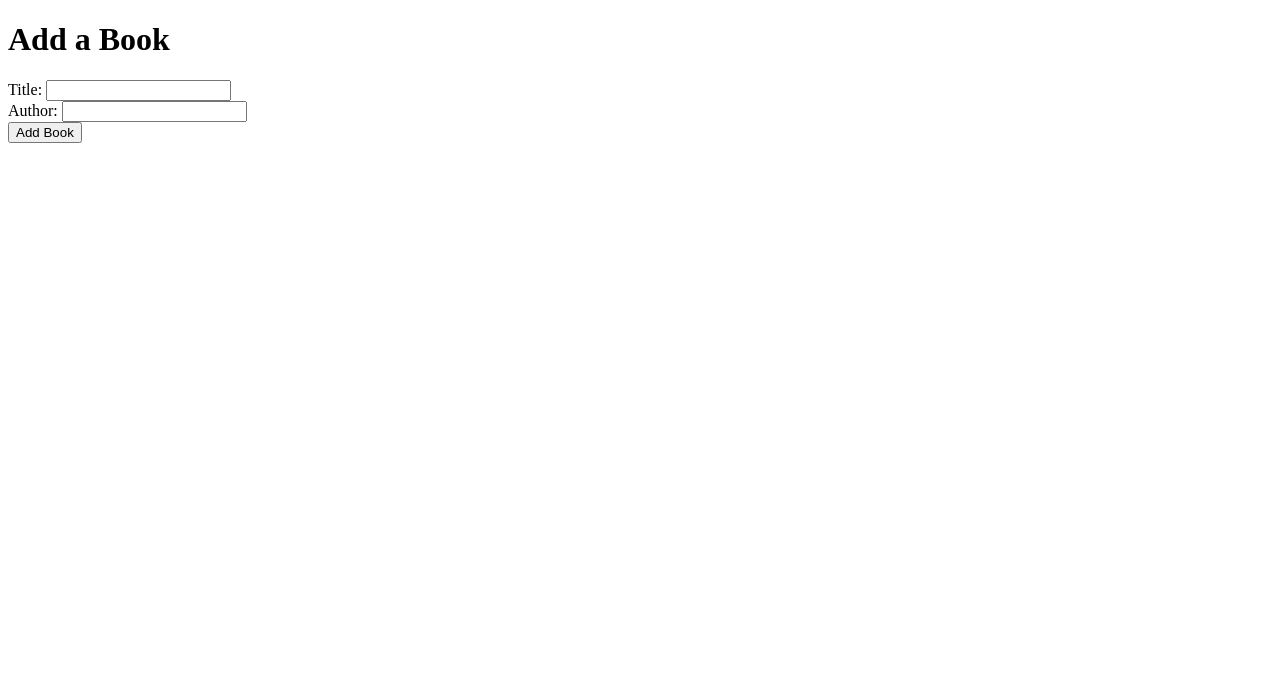
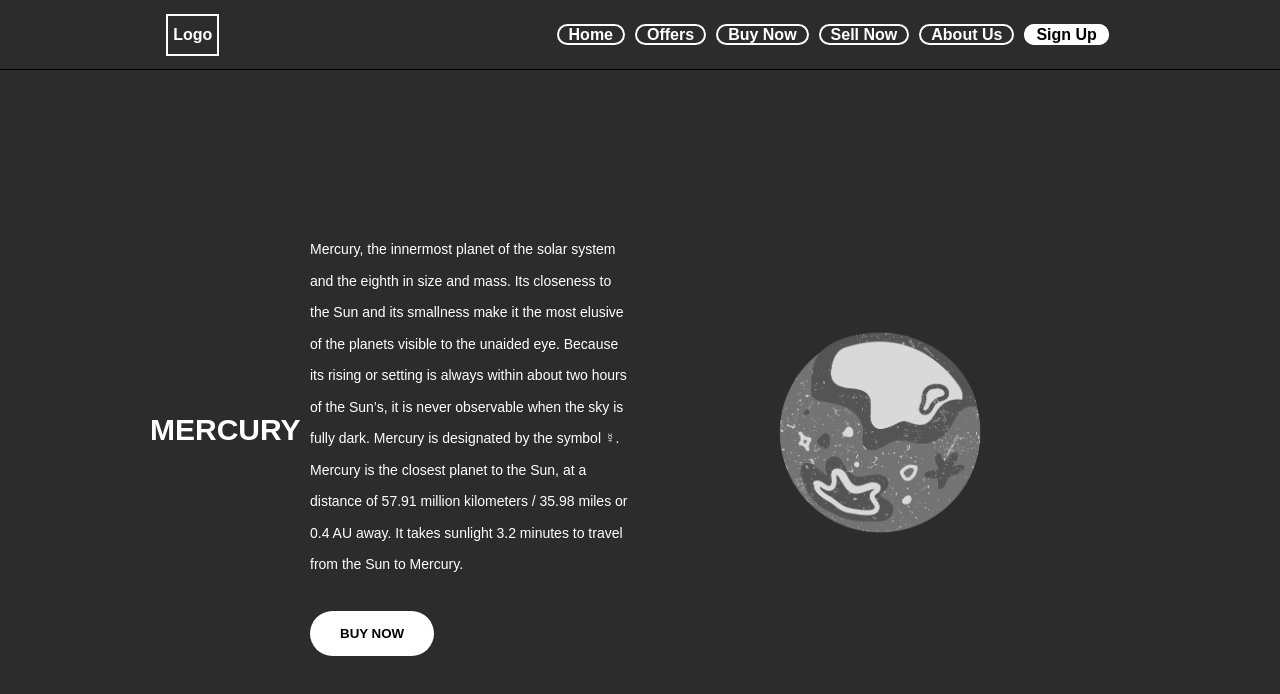
Before and after one commit to mfaiz61926/express.js, a website: page index.html in a window 1280 px wide. Drawn offline with Linux system fonts and the light colour scheme; a web font is replaced by a local one.

Commit message:
Add files via upload

```diff
--- a/index.html
+++ b/index.html
@@ -2,18 +2,40 @@
 <html lang="en">
 <head>
     <meta charset="UTF-8">
+    <meta http-equiv="X-UA-Compatible" content="IE=edge">
     <meta name="viewport" content="width=device-width, initial-scale=1.0">
-    <title>Document</title>
+    <title>Store</title>
+    <link rel="stylesheet" href="style.css">
+
 </head>
 <body>
-    <h1>Add a Book </h1>
-    <form action="/books" method="POST">
-        <label for="title">Title:</label>
-        <input type="text" id="title" name="title" required><br>
-        <label for="author">Author:</label>
-        <input type="text" id="author" name="author" required><br>
-        <input type="submit" value="Add Book">
-    </form>
+    <header>
+    <div class="logo">Logo</div>
+    <nav>
+    <ul>
+        <li> <a href="#"> Home </a></li>
+        <li> <a href="#"> Offers </a></li>
+        <li> <a href="#"> Buy Now </a></li>
+        <li> <a href="#"> Sell Now </a></li>
+        <li> <a href="#"> About Us </a></li>
+        <li> <a href="#" class="signup"> Sign Up </a></li>
+    </ul>
+</nav>
+</header>
+<main>
+    <div class="contentleft">
+    <h2>Mercury</h2>
 
+    </div>
+    <div class="contentmid">
+        <p>Mercury, the innermost planet of the solar system and the eighth in size and mass. Its closeness to the Sun and its smallness make it the most elusive of the planets visible to the unaided eye. Because its rising or setting is always within about two hours of the Sun’s, it is never observable when the sky is fully dark. Mercury is designated by the symbol ☿. <br>
+            Mercury is the closest planet to the Sun, at a distance of 57.91 million kilometers / 35.98 miles or 0.4 AU away. It takes sunlight 3.2 minutes to travel from the Sun to Mercury.
+        </p>
+        <button class="btn">Buy Now</button>
+    </div>
+    <div class="contentright">
+    <img src="About.png" class="merc">
+    </div>
+</main>
 </body>
 </html>
--- /dev/null
+++ b/style.css
@@ -0,0 +1,92 @@
+
+        @import url('https://fonts.googleapis.com/css2?family=Montserrat+Subrayada:wght@400;700&family=Poppins:wght@200;300;400;500;600;700&display=swap');
+*{
+    margin: 0;
+    padding: 0;
+    box-sizing: border-box;
+    font-weight:bold;
+    color: white;
+}
+body{
+    font-family: 'Montserrat Subrayada', sans-serif;
+    background-color: #2c2c2c;
+}
+header{
+    height: 70px;
+    display: flex;
+    justify-content: space-around;
+    align-items: center;
+    border-bottom: 1px solid black ;
+}
+ul{
+    display: flex;
+    list-style-type: none;
+}
+ul li a{
+    padding: 0px 10px;
+    margin: 0 5px;
+    text-decoration: none;
+    color: white;
+    border: 2px solid white;
+    border-radius: 50px;
+}
+main{
+    display: flex;
+    height: 90vh;
+    align-items: center;
+    justify-content: space-evenly;
+    margin: 0px 150px;
+    flex-wrap: wrap;
+}
+.merc{
+    max-width: 500px;
+    height: auto;
+}
+.contentleft{
+    flex: 1;
+}
+.contentmid{
+    flex: 2;
+}
+.contentright{
+   flex: 1;
+}
+main h2{
+    font-size: 30px;
+    color: white;
+    text-transform: uppercase;
+}
+main p{
+    font-size: 14px;
+    font-weight: 200;
+    color: white;
+    line-height: 31.5px;
+    margin: 30px 0px;
+}
+.btn{
+padding: 15px 30px;
+color: black;
+background: white;
+outline: none;
+border: none;
+font-weight: 700;
+text-transform: uppercase;
+border-radius: 50px;
+}
+.btn:hover{
+    background-color: #2c2c2c;
+color: white;
+border: 2px solid white;
+}
+.logo{
+    border: 2px solid white;
+    padding: 10px 5px;
+}
+.signup{
+    background-color: white;
+    color: black;
+}
+.signup:hover{
+    background-color: black;
+    color: white;
+}
```
Also changed, not shown: About.png (added).
